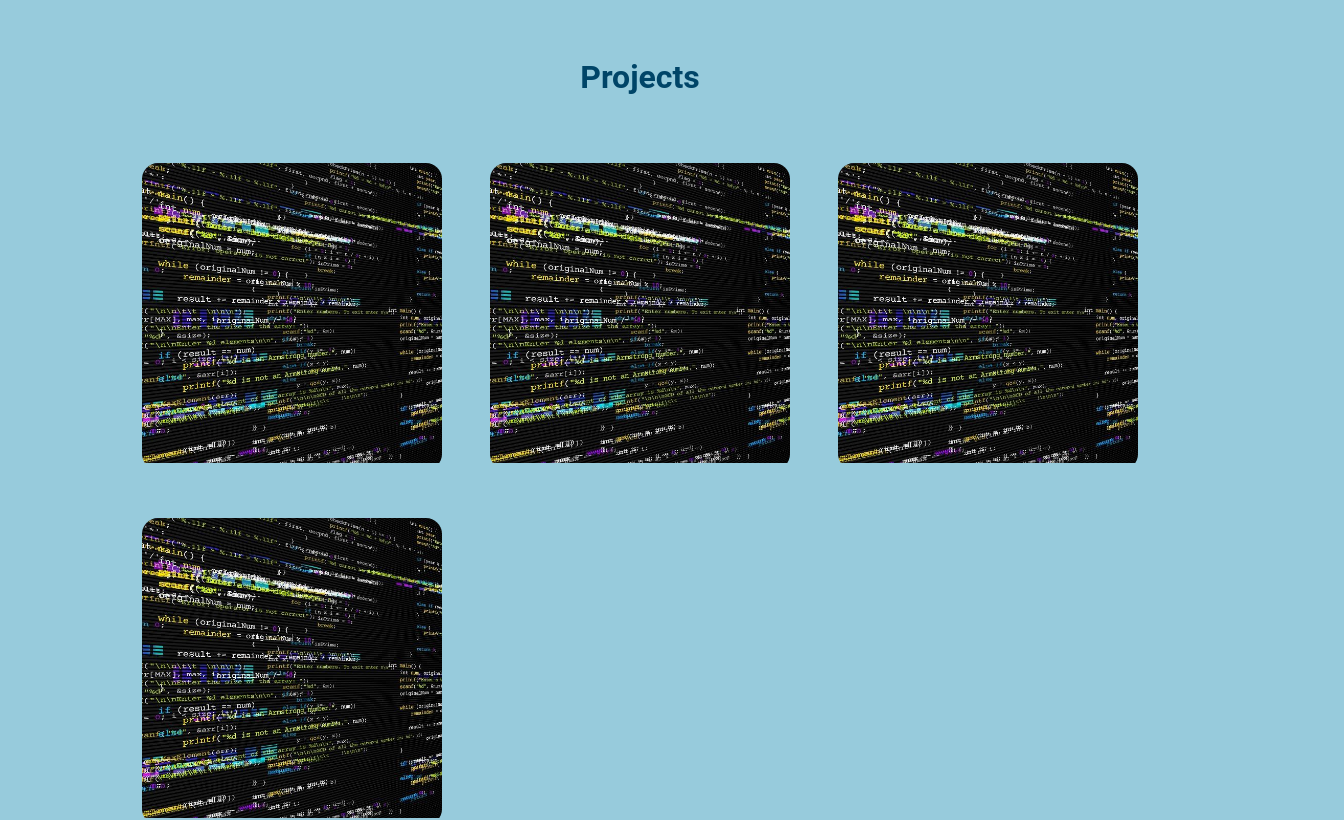
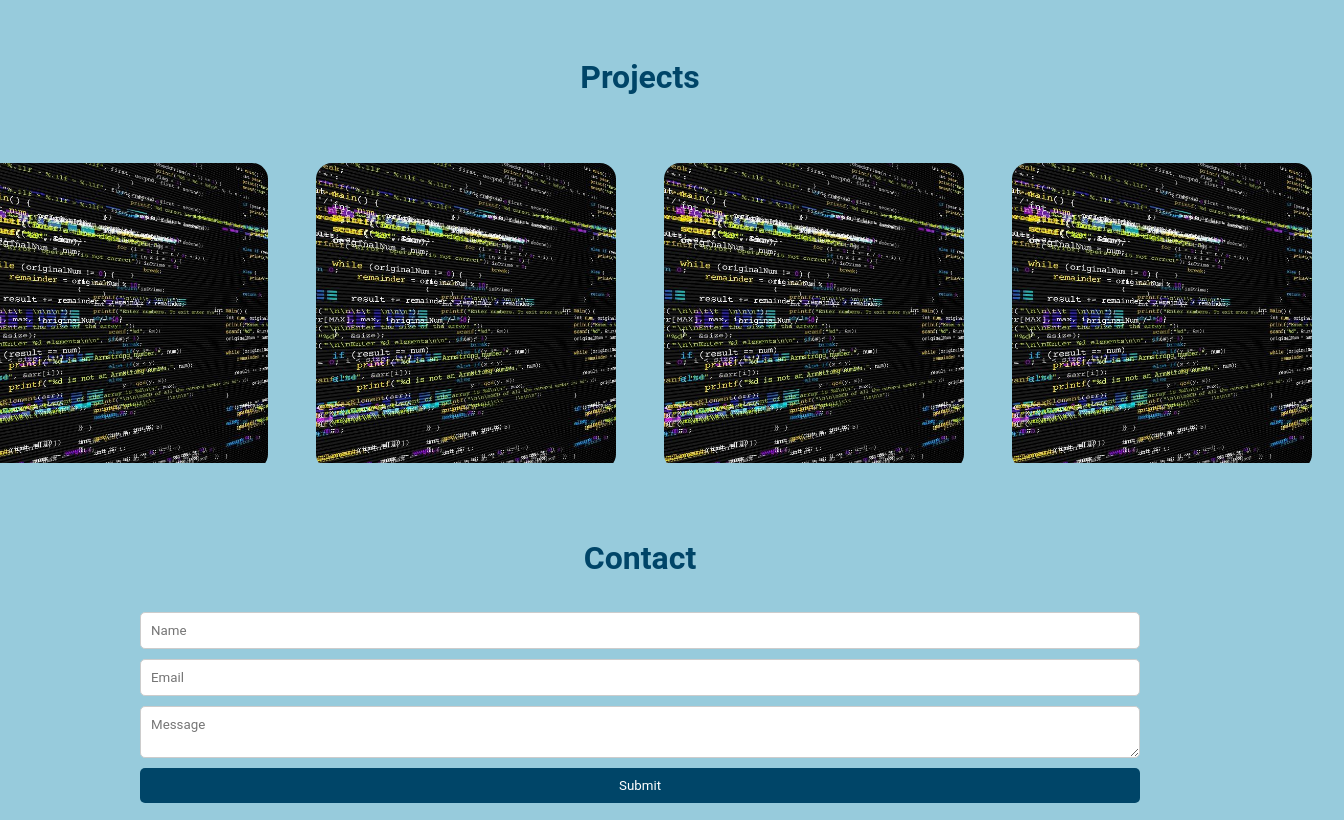
Before and after one commit to Thiagoocosta86/my-portfolio, a React (Create React App) app: page / in a window 1280 px wide. Shown: the part 1880-2700 px from the top of the page, 1344 px wide, since content can reach past the window. Built offline with nearby package versions, Linux system fonts and the light colour scheme.

Commit message:
changed the number of projects displayed by rows.

```diff
--- a/src/style.css
+++ b/src/style.css
@@ -448,7 +448,7 @@ main {
 
 .projects__content {
   display: grid;
-  grid-template-columns: repeat(3, 1fr); /* 3 items per row */
+  grid-template-columns: repeat(4, 1fr); /* 4 items per row */
   gap: 3rem; /* Space between items */
   align-items: start;
   justify-content: center;
```
